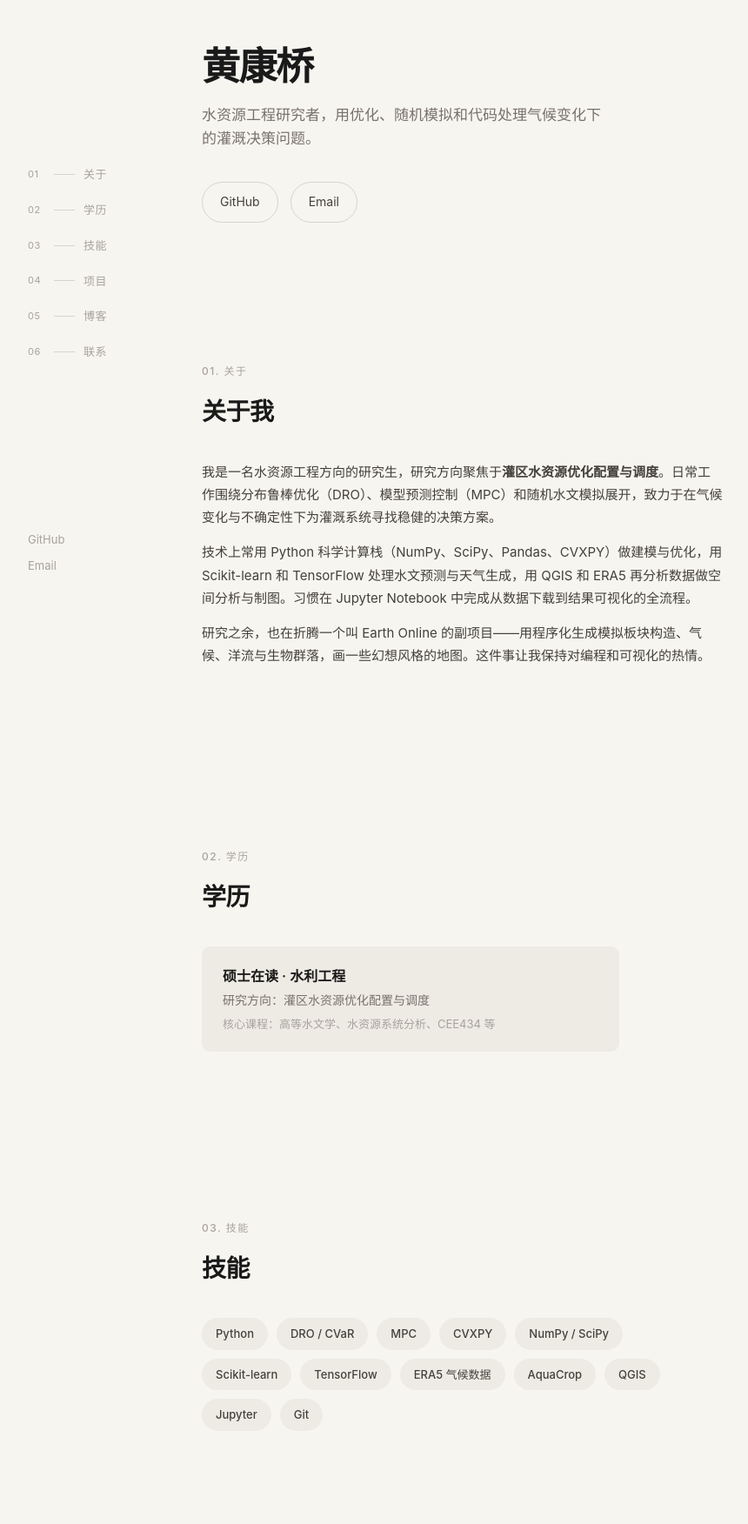
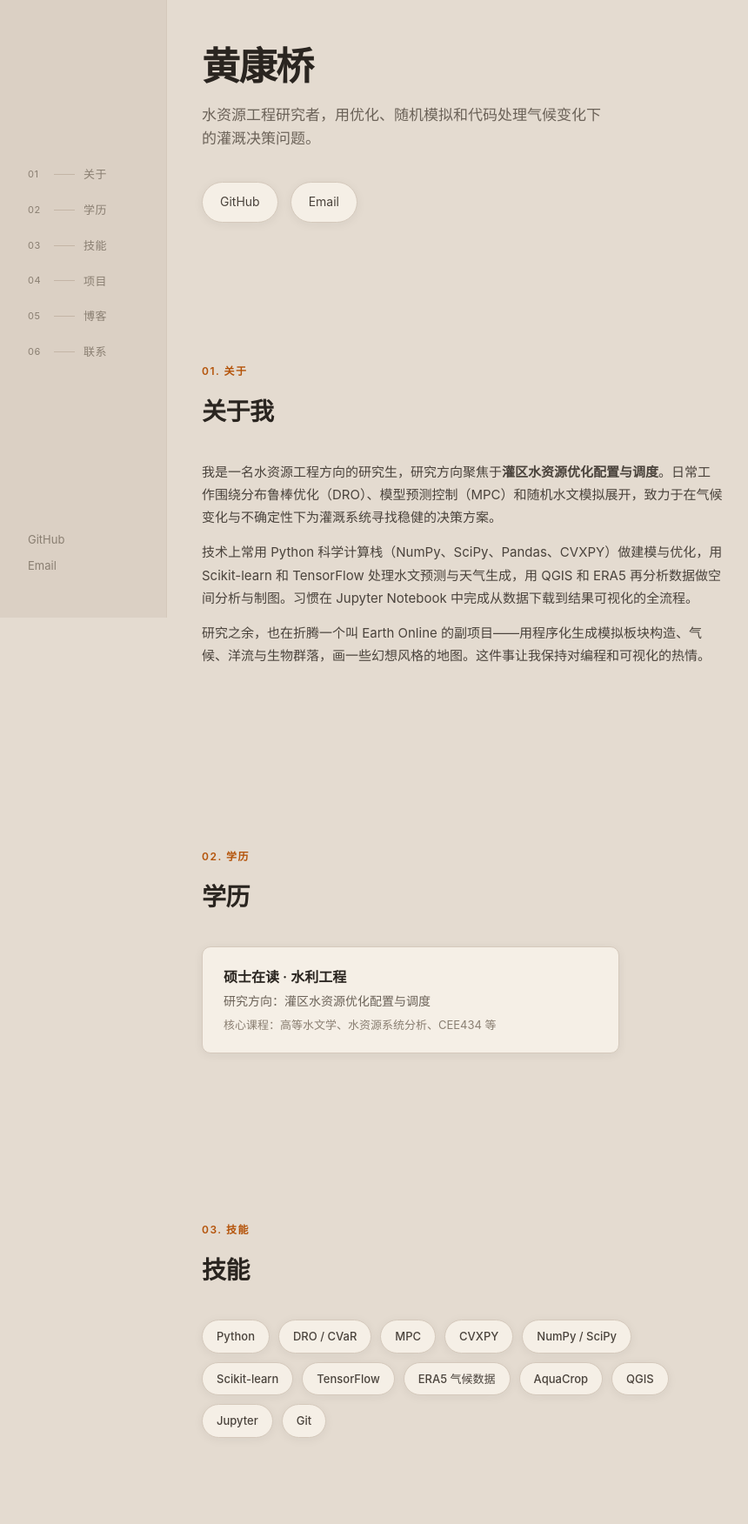
Before and after one commit to kangqiao0927-cell/kangqiao0927-cell.github.io, a plain HTML site: page index.html in a window 1280 px wide. Shown: the part 90-1842 px from the top of the page at 87% size, without its empty margins (8-868 px from the left). Drawn offline with Linux system fonts and the light colour scheme.

Commit message:
Cursor改配色：暖沙色CSS变量方案

```diff
--- a/index.html
+++ b/index.html
@@ -5,18 +5,36 @@
   <meta name="viewport" content="width=device-width, initial-scale=1.0">
   <title>黄康桥 — 个人主页</title>
   <style>
+    /* === 暖沙配色（可见米色，非近白） === */
+    :root {
+      --bg:           #e4dbd0;   /* 页面底：暖沙色 */
+      --bg-sidebar:   #dbd0c4;   /* 侧栏：略深一层 */
+      --surface:      #f5efe6;   /* 卡片：奶油白 */
+      --surface-muted:#ebe2d6;   /* 标签/次级块 */
+      --text:         #2a2520;
+      --text-body:    #4a433c;
+      --text-muted:   #6b6258;
+      --text-subtle:  #8a7f72;
+      --border:       #c4b5a6;
+      --border-light: #d5c9bc;
+      --accent:       #b45309;
+      --accent-dark:  #2a2520;
+      --shadow:       0 2px 12px rgba(42, 37, 32, 0.06);
+      --shadow-hover: 0 4px 20px rgba(42, 37, 32, 0.10);
+    }
+
     /* === 全局 === */
     *, *::before, *::after { margin: 0; padding: 0; box-sizing: border-box; }
-    html { scroll-behavior: smooth; background: #f7f5f0; }
+    html { scroll-behavior: smooth; background: var(--bg); }
     body {
       font-family: -apple-system, BlinkMacSystemFont, "Segoe UI", "Noto Sans SC", "PingFang SC", sans-serif;
-      color: #1a1a1a;
-      background: #f7f5f0;
+      color: var(--text);
+      background: var(--bg);
       line-height: 1.75;
       -webkit-font-smoothing: antialiased;
     }
-    a { color: #1a1a1a; text-decoration: none; transition: color 0.2s; }
-    a:hover { color: #d97706; }
+    a { color: var(--text); text-decoration: none; transition: color 0.2s; }
+    a:hover { color: var(--accent); }
 
     /* === 左侧导航 === */
     .sidebar {
@@ -25,10 +43,12 @@
       display: flex; flex-direction: column; justify-content: space-between;
       padding: 48px 40px;
       z-index: 100;
-      background: #f7f5f0;
+      background: var(--bg-sidebar);
+      border-right: 1px solid var(--border-light);
     }
     .sidebar .logo {
       font-size: 22px; font-weight: 700; letter-spacing: -0.5px;
+      color: var(--text);
     }
     .sidebar .nav-list {
       list-style: none; display: flex; flex-direction: column; gap: 6px;
@@ -36,23 +56,24 @@
     .sidebar .nav-list li { position: relative; }
     .sidebar .nav-list a {
       display: flex; align-items: center; gap: 10px;
-      font-size: 13px; letter-spacing: 0.5px; color: #a8a29e;
+      font-size: 13px; letter-spacing: 0.5px; color: var(--text-subtle);
       padding: 6px 0; transition: color 0.2s;
     }
-    .sidebar .nav-list a:hover { color: #1a1a1a; }
-    .sidebar .nav-list a.active { color: #1a1a1a; }
+    .sidebar .nav-list a:hover { color: var(--text); }
+    .sidebar .nav-list a.active { color: var(--accent); }
     .sidebar .nav-list a .num { font-size: 11px; min-width: 20px; }
     .sidebar .nav-list a .line {
-      display: inline-block; width: 24px; height: 1px; background: #d6d3d1; transition: all 0.2s;
+      display: inline-block; width: 24px; height: 1px;
+      background: var(--border); transition: all 0.2s;
     }
-    .sidebar .nav-list a.active .line { width: 48px; background: #78716c; }
+    .sidebar .nav-list a.active .line { width: 48px; background: var(--accent); }
     .sidebar .socials {
       display: flex; flex-direction: column; gap: 8px;
     }
     .sidebar .socials a {
-      font-size: 13px; color: #a8a29e; transition: color 0.2s;
+      font-size: 13px; color: var(--text-subtle); transition: color 0.2s;
     }
-    .sidebar .socials a:hover { color: #1a1a1a; }
+    .sidebar .socials a:hover { color: var(--accent); }
 
     /* === 主内容区 === */
     .main {
@@ -65,88 +86,115 @@
     section { padding: 96px 0; }
     .section-number {
       font-size: 12px; letter-spacing: 1.5px; text-transform: uppercase;
-      color: #a8a29e; margin-bottom: 12px; font-weight: 500;
+      color: var(--accent); margin-bottom: 12px; font-weight: 600;
     }
     .section-title {
       font-size: 28px; font-weight: 700; letter-spacing: -0.5px;
-      margin-bottom: 32px; color: #1a1a1a;
+      margin-bottom: 32px; color: var(--text);
     }
 
     /* === Hero === */
     #hero { padding-top: 140px; padding-bottom: 64px; }
-    #hero h1 { font-size: 44px; font-weight: 800; letter-spacing: -1.5px; line-height: 1.2; margin-bottom: 16px; }
+    #hero h1 {
+      font-size: 44px; font-weight: 800; letter-spacing: -1.5px;
+      line-height: 1.2; margin-bottom: 16px; color: var(--text);
+    }
     #hero .tagline {
-      font-size: 17px; color: #78716c; margin-bottom: 36px; max-width: 460px; line-height: 1.6;
+      font-size: 17px; color: var(--text-muted); margin-bottom: 36px;
+      max-width: 460px; line-height: 1.6;
     }
     #hero .hero-links { display: flex; gap: 14px; flex-wrap: wrap; }
     #hero .hero-links a {
       display: inline-flex; align-items: center; gap: 7px;
       padding: 10px 20px;
-      border: 1px solid #d6d3d1; border-radius: 24px;
-      font-size: 14px; color: #44403c;
+      background: var(--surface);
+      border: 1px solid var(--border-light);
+      border-radius: 24px;
+      font-size: 14px; color: var(--text-body);
+      box-shadow: var(--shadow);
       transition: all 0.2s;
     }
     #hero .hero-links a:hover {
-      background: #1c1917; color: #f7f5f0; border-color: #1c1917;
+      background: var(--accent-dark); color: var(--surface);
+      border-color: var(--accent-dark);
       text-decoration: none;
+      box-shadow: var(--shadow-hover);
     }
 
     /* === 关于 === */
     #about .about-text { max-width: 600px; }
-    #about p { color: #44403c; margin-bottom: 14px; font-size: 15px; }
+    #about p { color: var(--text-body); margin-bottom: 14px; font-size: 15px; }
 
     /* === 学历（紧凑卡片） === */
     .edu-card {
-      padding: 20px 24px; background: #eeebe4; border-radius: 10px; max-width: 480px;
+      padding: 20px 24px;
+      background: var(--surface);
+      border: 1px solid var(--border-light);
+      border-radius: 10px;
+      max-width: 480px;
+      box-shadow: var(--shadow);
     }
-    .edu-card .school { font-weight: 600; font-size: 16px; margin-bottom: 2px; }
-    .edu-card .degree { color: #78716c; font-size: 14px; margin-bottom: 4px; }
-    .edu-card .note { color: #a8a29e; font-size: 13px; }
+    .edu-card .school { font-weight: 600; font-size: 16px; margin-bottom: 2px; color: var(--text); }
+    .edu-card .degree { color: var(--text-muted); font-size: 14px; margin-bottom: 4px; }
+    .edu-card .note { color: var(--text-subtle); font-size: 13px; }
 
     /* === 技能 === */
     .skill-list { display: flex; flex-wrap: wrap; gap: 10px; max-width: 540px; }
     .skill-tag {
       font-size: 13px; padding: 7px 16px;
-      background: #eeebe4; border-radius: 20px; color: #44403c;
+      background: var(--surface);
+      border: 1px solid var(--border-light);
+      border-radius: 20px; color: var(--text-body);
       font-weight: 500;
+      box-shadow: var(--shadow);
     }
 
     /* === 项目卡片 === */
     .project-grid { display: grid; gap: 16px; }
     .project-card {
       padding: 24px;
-      border: 1px solid #e7e5e4; border-radius: 10px;
-      transition: border-color 0.2s, box-shadow 0.2s;
+      background: var(--surface);
+      border: 1px solid var(--border-light);
+      border-radius: 10px;
+      box-shadow: var(--shadow);
+      transition: border-color 0.2s, box-shadow 0.2s, transform 0.2s;
       cursor: default;
     }
     .project-card:hover {
-      border-color: #d6d3d1; box-shadow: 0 1px 8px rgba(0,0,0,0.04);
+      border-color: var(--border);
+      box-shadow: var(--shadow-hover);
+      transform: translateY(-2px);
     }
-    .project-card h3 { font-size: 16px; font-weight: 600; margin-bottom: 6px; }
-    .project-card p { color: #78716c; font-size: 14px; margin-bottom: 12px; }
+    .project-card h3 { font-size: 16px; font-weight: 600; margin-bottom: 6px; color: var(--text); }
+    .project-card p { color: var(--text-muted); font-size: 14px; margin-bottom: 12px; }
     .project-card .tags { display: flex; gap: 8px; flex-wrap: wrap; }
     .project-card .tags span {
       font-size: 11px; padding: 3px 10px;
-      background: #eeebe4; border-radius: 10px; color: #78716c;
+      background: var(--surface-muted);
+      border: 1px solid var(--border-light);
+      border-radius: 10px; color: var(--text-muted);
       letter-spacing: 0.3px;
     }
 
     /* === 博客 === */
     .blog-placeholder {
-      padding: 32px 24px; border: 1px dashed #d6d3d1; border-radius: 10px;
-      text-align: center; color: #a8a29e; font-size: 14px;
+      padding: 32px 24px;
+      background: var(--surface-muted);
+      border: 1px dashed var(--border);
+      border-radius: 10px;
+      text-align: center; color: var(--text-subtle); font-size: 14px;
     }
 
     /* === 联系 === */
     #contact .contact-item {
       display: flex; align-items: center; gap: 10px;
-      padding: 6px 0; color: #44403c; font-size: 15px;
+      padding: 6px 0; color: var(--text-body); font-size: 15px;
     }
 
     /* === 页脚 === */
     footer {
-      padding: 24px 0; font-size: 12px; color: #c4bfba;
-      border-top: 1px solid #e7e5e4;
+      padding: 24px 0; font-size: 12px; color: var(--text-subtle);
+      border-top: 1px solid var(--border-light);
     }
 
     /* === 视口淡入 === */
@@ -157,7 +205,9 @@
     @media (max-width: 768px) {
       .sidebar {
         position: relative; width: 100%; flex-direction: row; align-items: center;
-        padding: 16px 24px; border-bottom: 1px solid #e7e5e4;
+        padding: 16px 24px;
+        border-right: none;
+        border-bottom: 1px solid var(--border-light);
       }
       .sidebar .nav-list { flex-direction: row; gap: 16px; }
       .sidebar .nav-list a .num { display: none; }
```
